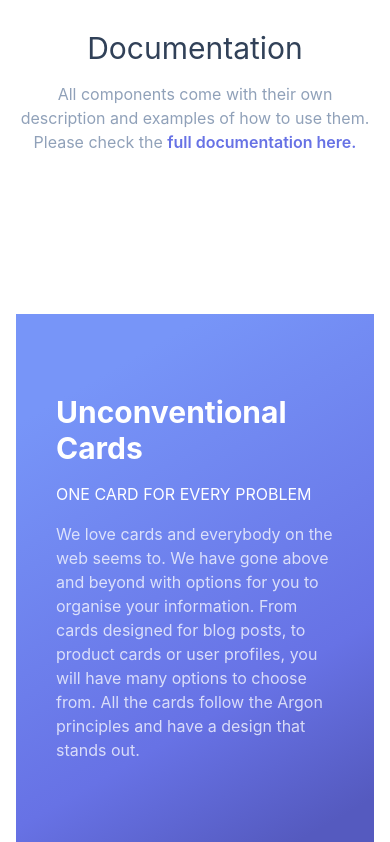
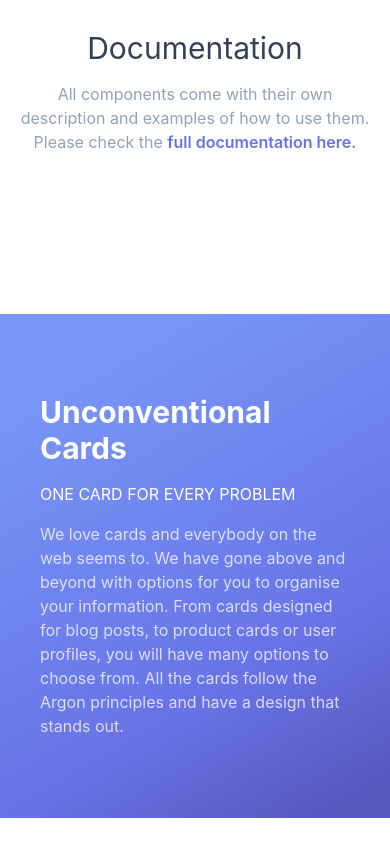
Before and after one commit to superunicorns/argon-landingpage, a React (Create React App) app: page / in a window 390 px wide. Shown: the part 2312-3154 px from the top of the page. After the commit the page ends 3130 px from the top, so only its background shows below. Built offline with nearby package versions, Linux system fonts and the light colour scheme.

Commit message:
Add responsive padding to UnconventionalCards component

```diff
--- a/src/components/UnconventionalCards.js
+++ b/src/components/UnconventionalCards.js
@@ -2,7 +2,7 @@ import "../App.css";
 
 const UnconventionalCards = () => {
   return (
-    <div className="px-4 lg:px-0">
+    <div className="sm:px-4 px-0 lg:px-0 mx-auto">
       <section className="w-full h-auto py-20 px-4 lg:px-10 background-gradient grid grid-rows-1 grid-cols-1 lg:grid-cols-2">
         <div className="w-full relative hidden lg:flex">
           <img src="/assets/cards-background.png" alt="Unconventional Cards" className="absolute hidden lg:flex -top-[150px] -left-[150px]" />
```
